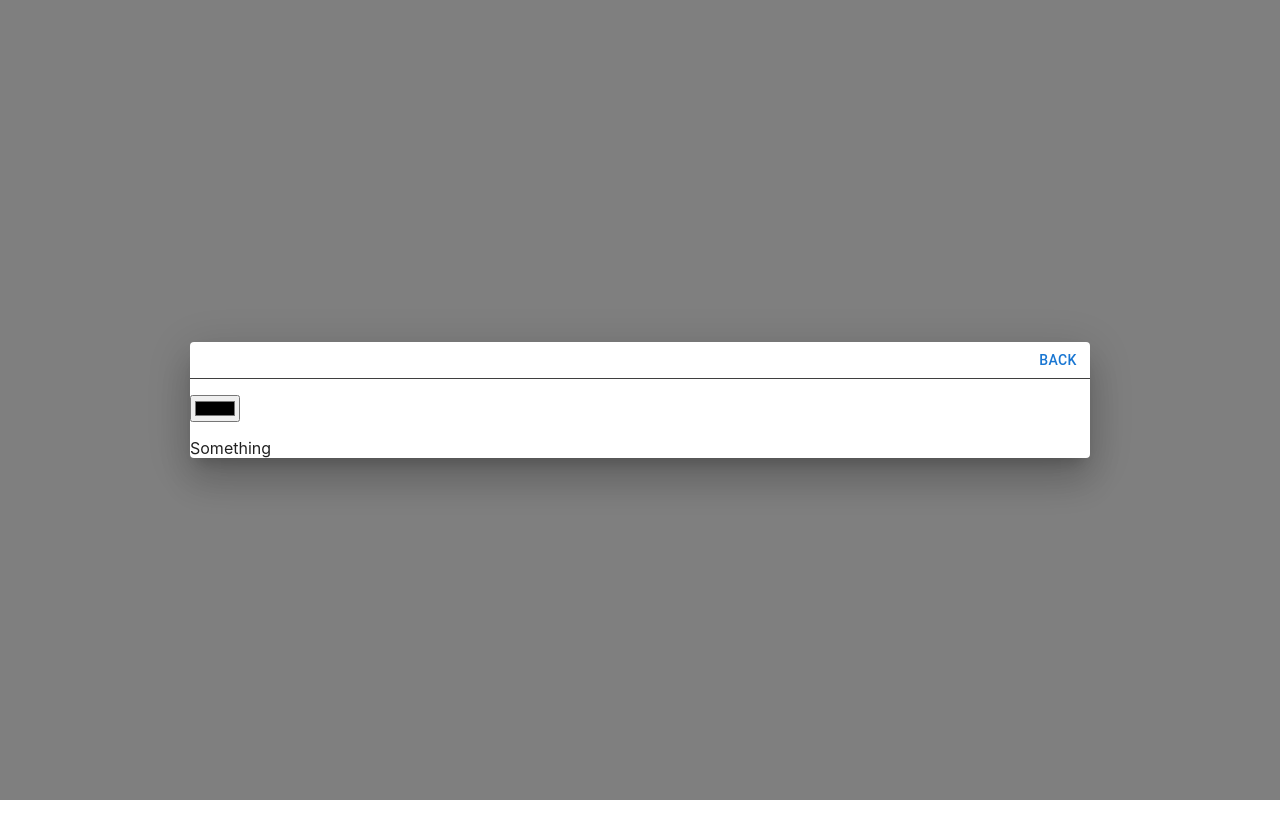
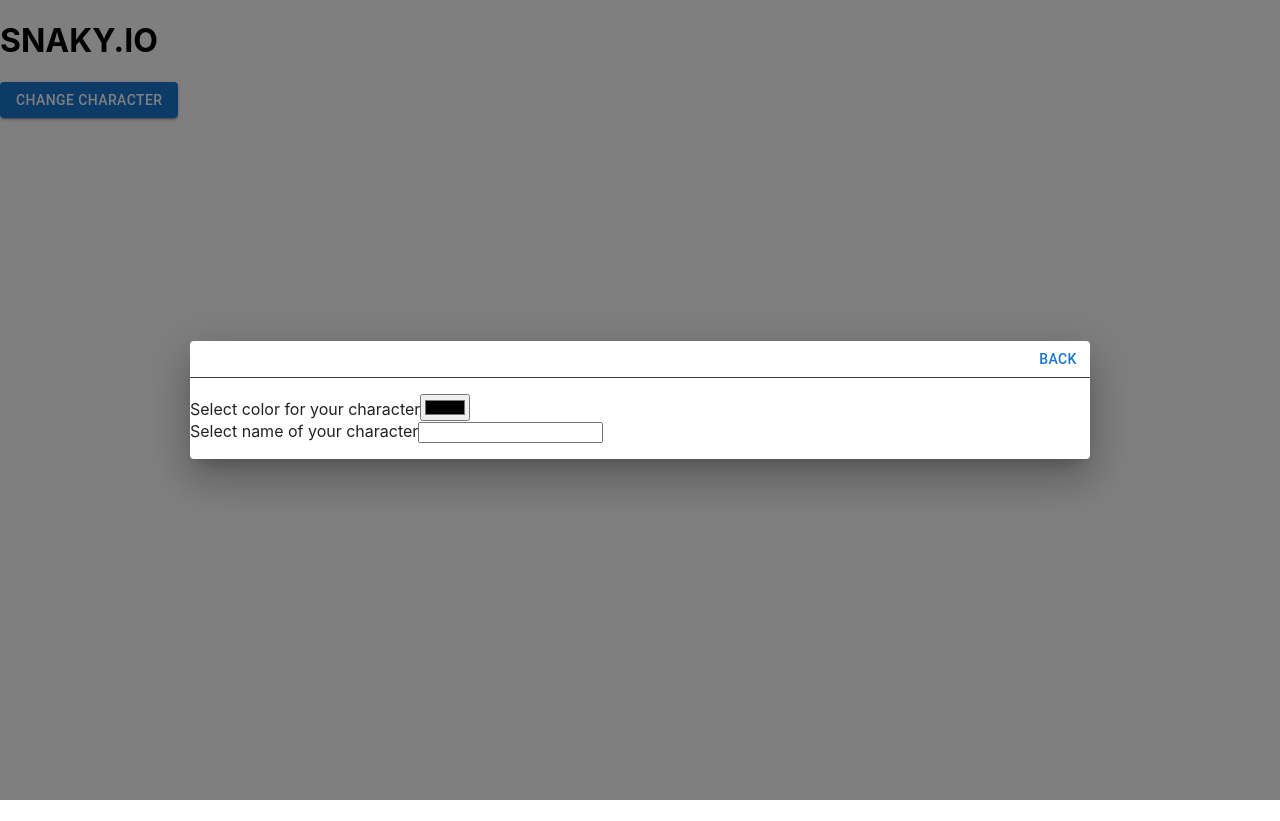
Before and after one commit to thevladisss/catchme, a React (Create React App) app in the folder frontend/: page /playground in a window 1280 px wide. Before the commit the page ends 800 px from the top, so only its background shows below. Built offline with nearby package versions, Linux system fonts and the light colour scheme.

Commit message:
Add logic for adding nickname, add Character component for displaying player

```diff
--- /dev/null
+++ b/frontend/src/components/Character.tsx
@@ -0,0 +1,10 @@
+import {useState} from "react";
+
+export default function Character(props: { color: string; nickname: string; left: number; top: number }) {
+
+  const [size, setSize] = useState(25)
+
+  return (
+    <div className="player absolute" style={{height: size + 'px', width: size + 'px', background: props.color, left: props.left, top: props.top}}></div>
+  )
+}
--- a/frontend/src/components/PlayContainer.tsx
+++ b/frontend/src/components/PlayContainer.tsx
@@ -1,7 +1,9 @@
 import {useState, useEffect, useReducer} from 'react'
 import {useBody} from "../hooks/useBody";
+import Character from "./Character";
 
 type PlayContainerProps = {
+  nickname: string;
   color: string;
 }
 export default function PlayContainer(props: PlayContainerProps) {
@@ -39,7 +41,7 @@ export default function PlayContainer(props: PlayContainerProps) {
   } , []);
 
 
-  const SHIFT_PX = 5;
+  const SHIFT_PX = 15;
 
   const [position, setPosition] = useReducer((prevState: { left: number; top: number}, action: string) => {
     switch(action) {
@@ -71,9 +73,14 @@ export default function PlayContainer(props: PlayContainerProps) {
 
 
   return (
-    <div>
-      <div className="playground bg-white relative" style={{width: '500px', height: '500px'}}>
-        <div className="player absolute" style={{height: "16px", width: '16px', background: props.color, left: position.left, top: position.top}}></div>
+    <div className="flex justify-center">
+      <div className="playground bg-white relative full-width" style={{height: "70vh", width: '100%'}}>
+        <Character
+          left={position.left}
+          top={position.top}
+          color={props.color}
+          nickname={props.nickname}
+        />
       </div>
     </div>
   )
--- a/frontend/src/components/dialogs/DialogSelectCharacter.tsx
+++ b/frontend/src/components/dialogs/DialogSelectCharacter.tsx
@@ -6,8 +6,10 @@ import { ChangeEvent} from "react";
 
 type DialogSelectCharacterProps = {
   open: boolean;
+  color: string;
+  nickname: string;
 
-  onCharacterSelected: (settings: {color: string}) => void;
+  onCharacterSelected: (settings: {color: string, nickname: string}) => void;
   onBack: () => void;
 }
 export default function DialogSelectCharacter(props: DialogSelectCharacterProps) {
@@ -15,7 +17,13 @@ export default function DialogSelectCharacter(props: DialogSelectCharacterProps)
   const handleColorChange = (event: ChangeEvent<HTMLInputElement>) => {
     const value = event.target.value;
 
-    props.onCharacterSelected({color: value})
+    props.onCharacterSelected({color: value, nickname: props.nickname})
+  }
+
+  const handleChangeName = (event: ChangeEvent<HTMLInputElement>) => {
+    const value = event.target.value;
+
+    props.onCharacterSelected({color: props.color, nickname:  value})
   }
 
   return (
@@ -26,10 +34,22 @@ export default function DialogSelectCharacter(props: DialogSelectCharacterProps)
         </div>
         <div className="dialog-select-character-content">
           <p className="row justify-center p-2">
-            <input type="color" onChange={handleColorChange} />
+            <form>
+              <div className="form-control flex items-center gap-1">
+                <label htmlFor="colorPicker">
+                  Select color for your character
+                </label>
+                <input name="colorPicker" id="colorPicker" type="color" onChange={handleColorChange} />
+              </div>
+              <div className="form-control flex items-center gap-1 mt-2">
+                <label htmlFor="nicknameInput">
+                  Select name of your character
+                </label>
+                <input name="nicknameInput" id="nicknameInput" type="text" onChange={handleChangeName} />
+              </div>
+            </form>
           </p>
           <div className="p-2">
-            Something
           </div>
         </div>
       </div>
--- a/frontend/src/views/Playground/Playground.tsx
+++ b/frontend/src/views/Playground/Playground.tsx
@@ -1,13 +1,19 @@
 import {useEffect, useReducer, useState} from "react";
 import DialogSelectCharacter from "../../components/dialogs/DialogSelectCharacter";
 import PlayContainer from "../../components/PlayContainer";
+import BaseButton from "../../components/base/BaseButton";
 export default function Playground() {
 
   const [isShowingSelectCharacter, showSelectCharacter] = useState(true)
 
+  const [character, setCharacter] = useState({
+    nickname: "",
+    color: ""
+  })
+
   const [color, setColor] = useState("")
-  const handleCharacterSelected = ({ color }: {color: string}) => {
-    setColor(color)
+  const handleCharacterSelected = ({color, nickname}: {color: string, nickname: string}) => {
+    setCharacter((prevState) => ({...prevState, color, nickname}))
     showSelectCharacter(false)
   }
   const handleBack = () => {
@@ -16,10 +22,20 @@ export default function Playground() {
 
   return (
     <div>
-      <div className="flex justify-center">
-        <PlayContainer color={color}></PlayContainer>
+      <div className="flex justify-center items-center">
+        <h1 className="text-6xl mb-4 font-bold text-white"> SNAKY.IO </h1>
+      </div>
+      <div>
+        <div className="flex justify-end">
+          <BaseButton onClick={() => {showSelectCharacter(true)}} variant="contained" color="primary">
+            Change character
+          </BaseButton>
+        </div>
+        <PlayContainer nickname={character.nickname} color={character.color}></PlayContainer>
       </div>
       <DialogSelectCharacter
+        nickname={character.nickname}
+        color={character.color}
         onCharacterSelected={handleCharacterSelected}
         onBack={handleBack}
         open={isShowingSelectCharacter}
```
